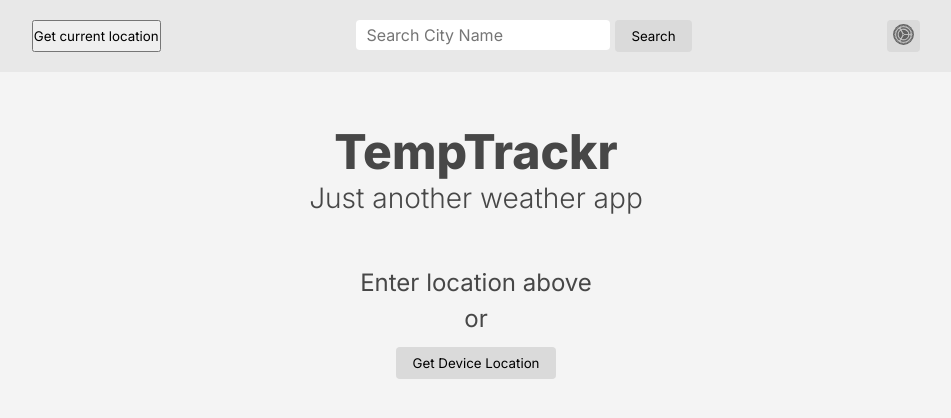
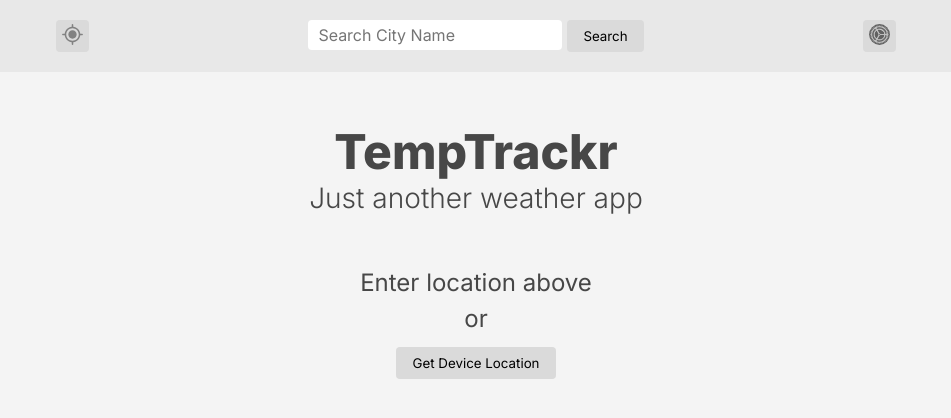
Before and after one commit to mangoPixel1/TempTrackr, a React (Vite) app in the folder temptrackr-app/: page / in a window 1280 px wide. Shown: the top 418 px of the page, without its empty margins (164-1115 px from the left). Built offline with nearby package versions, Linux system fonts and the light colour scheme.

Commit message:
Get location button icon

```diff
--- a/temptrackr-app/src/components/Header/Header.jsx
+++ b/temptrackr-app/src/components/Header/Header.jsx
@@ -3,6 +3,7 @@ import classes from "./Header.module.css";
 
 // Icons
 import SettingsIcon from "../Icons/Settings.svg?react";
+import GetLocationIcon from "../Icons/GetLocation.svg?react";
 
 // Components
 import SettingsModal from "../Settings/SettingsModal";
@@ -80,7 +81,7 @@ function Header() {
 		<>
 			<header className={`${classes.headerStyle} ${theme === "dark" ? classes.dark : ""}`}>
 				<button className={`${classes.getLocButton} ${theme === "dark" ? classes.dark : ""}`} onClick={handleGetLocationClick}>
-					Get current location
+					<GetLocationIcon className={classes.getLocIcon} />
 				</button>
 				<div className={classes.searchWrapper}>
 					<input className={classes.searchInput} type="text" placeholder="Search City Name" id="location-search-input" value={searchValue} onChange={handleSearchInputChange} />
--- a/temptrackr-app/src/components/Header/Header.module.css
+++ b/temptrackr-app/src/components/Header/Header.module.css
@@ -4,6 +4,27 @@
 	padding: 20px 0;
 	background-color: rgb(232, 232, 232);
 	color: #2d2d2d;
+}
+
+.getLocButton {
+	padding: 2px 4px;
+	border: none;
+	border-radius: 4px;
+	cursor: pointer;
+	background-color: var(--button-color);
+	transition: 0.3s;
+}
+
+.getLocButton:hover {
+	background-color: var(--button-color-hover);
+}
+
+.getLocButton.dark {
+	background-color: var(--button-color-dark);
+}
+
+.getLocButton.dark:hover {
+	background-color: var(--button-color-dark-hover);
 }
 
 .searchWrapper {
@@ -90,7 +111,8 @@
 	background-color: var(--button-color-hover);
 }
 
-.settingsIcon {
+.settingsIcon,
+.getLocIcon {
 	width: 25px;
 	height: 25px;
 }
```
Also changed, not shown: temptrackr-app/src/components/Icons/GetLocation.svg (added).
